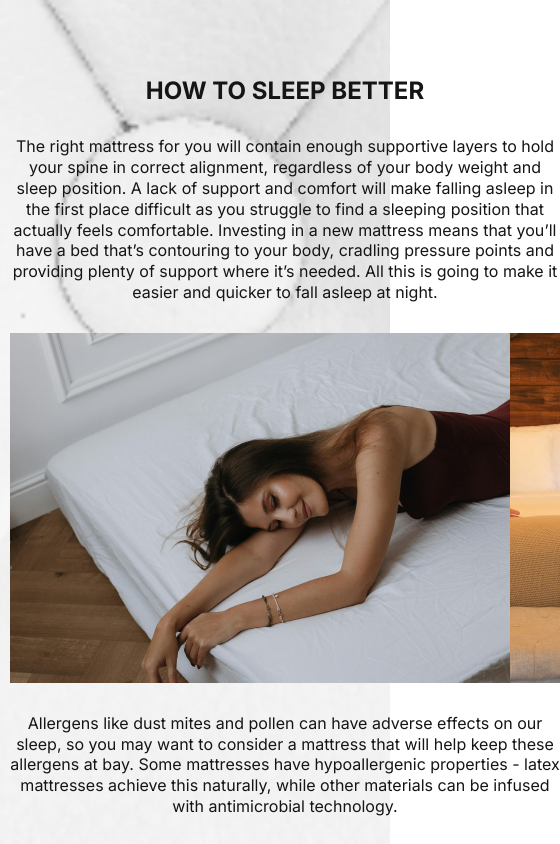
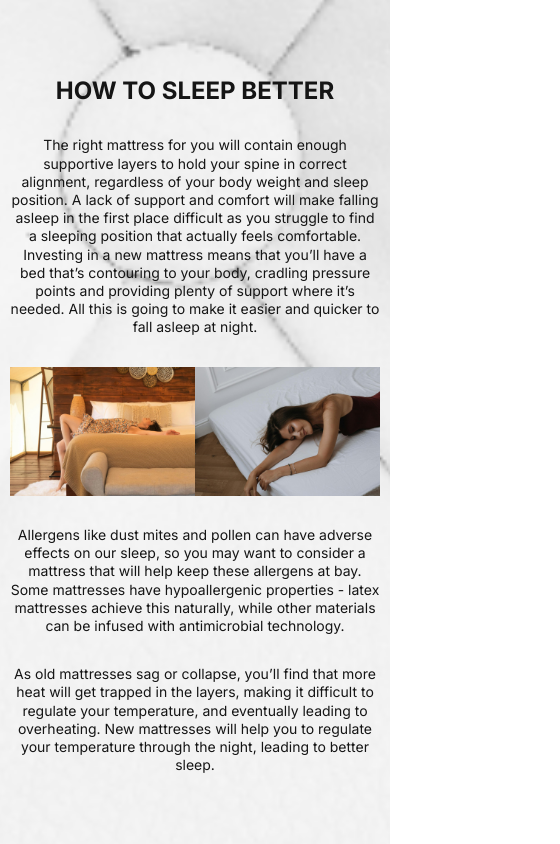
Before and after one commit to s1ldqz/fwork2-fortesting, a plain HTML site: page index.html in a window 390 px wide. Shown: the part 2300-3144 px from the top of the page, 560 px wide, since content can reach past the window. Drawn offline with Linux system fonts and the light colour scheme.

Commit message:
Update for 'advice' section adaptive

```diff
--- a/css/style.css
+++ b/css/style.css
@@ -415,6 +415,11 @@ body {
   background-color: #000;
   width: 30px;
 }
+@media (max-width: 1150px) {
+  .advice__inner-img {
+    width: 50%;
+  }
+}
 @media (max-width: 1000px) {
   .mattress-active .mattress__item-text {
     width: 190px;
@@ -425,7 +430,9 @@ body {
   .question__title {
     font-size: 25px;
   }
-  .question__textbox-text {
+  .question__textbox-text,
+  .mattress__item-text,
+  .advice__inner-text {
     font-size: 14px;
   }
   .question__inner-img {
@@ -471,6 +478,10 @@ body {
     width: 100%;
     height: 150px;
   }
+  .advice__inner-img:nth-child(3),
+  .advice__inner-img:nth-child(4) {
+    padding: 0;
+  }
 }
 @media (max-width: 460px) {
   .menu__list {
```
